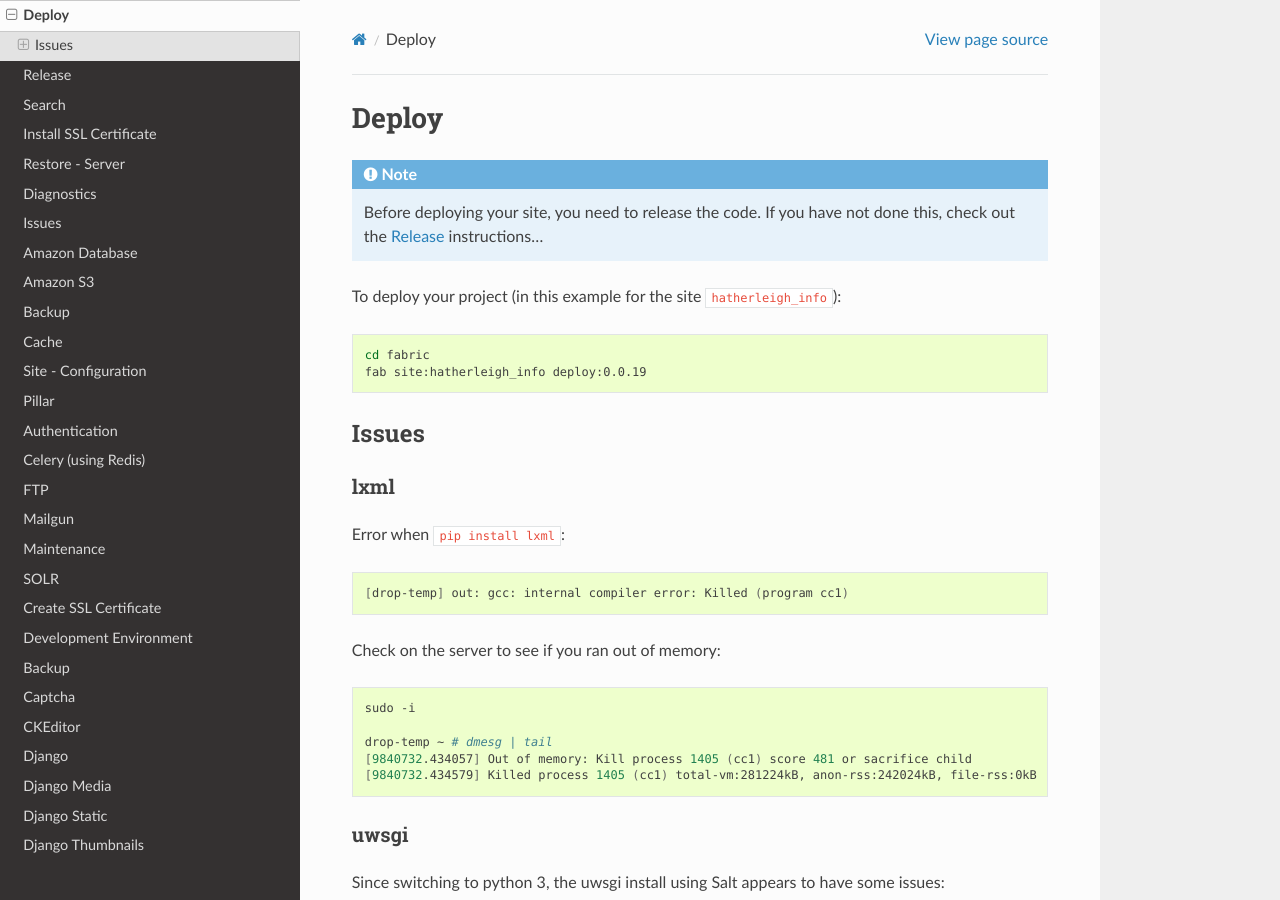
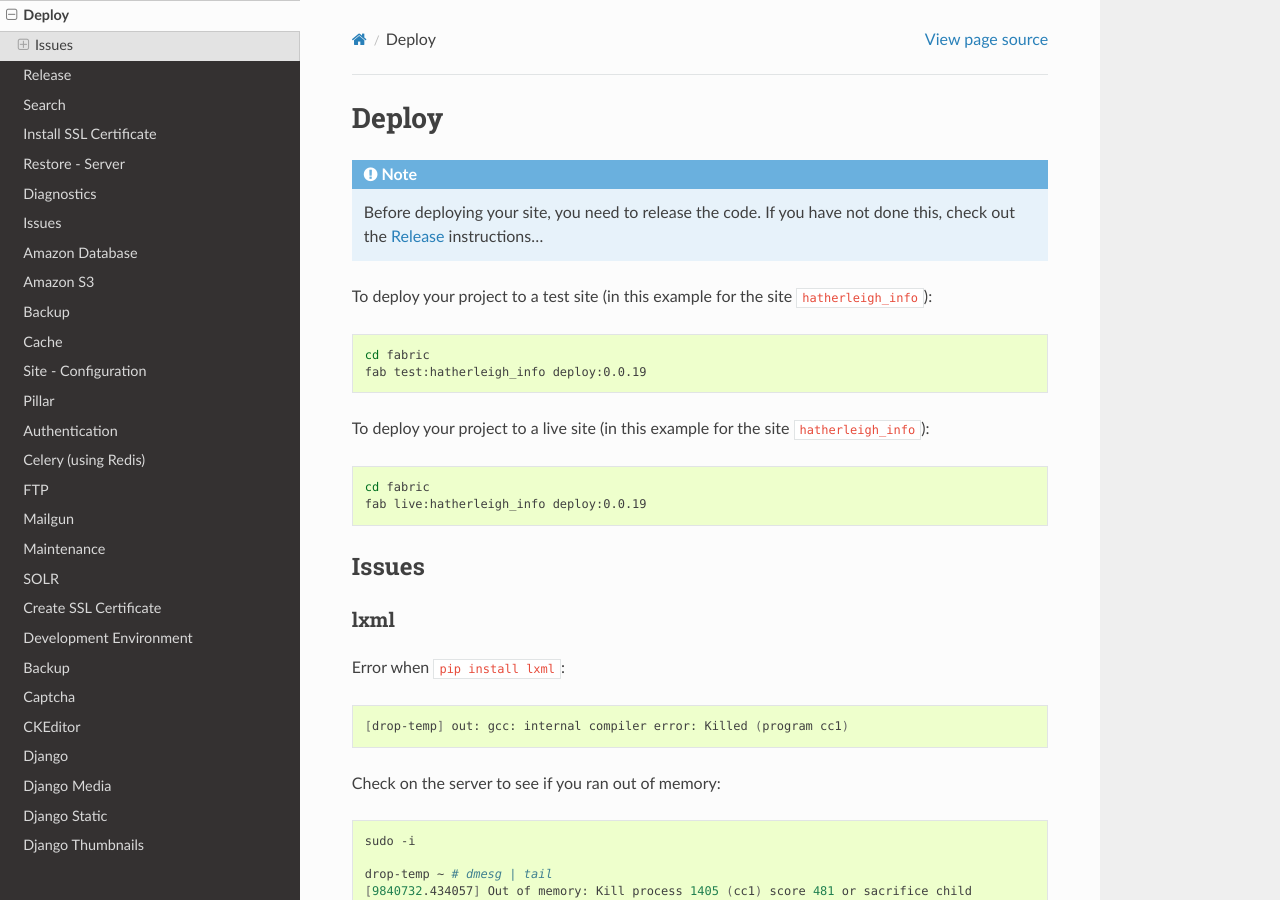
Before and after one commit to pkimber/old-docs-migrated-to-gitlab, a Sphinx documentation site: the page built from source/fabric-deploy.rst, in a window 1280 px wide and 900 px high. Built offline with Sphinx 7.4.7 and the Read the Docs theme 2.0.0, drawn with Linux system fonts in a browser that asks for light colours.

Commit message:
Update fabric-deploy doc for live and test prefixes

```diff
--- a/source/fabric-deploy.rst
+++ b/source/fabric-deploy.rst
@@ -8,10 +8,15 @@ Deploy
   Before deploying your site, you need to release the code.  If you have not
   done this, check out the :doc:`fabric-release` instructions...
 
-To deploy your project (in this example for the site ``hatherleigh_info``)::
+To deploy your project to a test site (in this example for the site ``hatherleigh_info``)::
 
   cd fabric
-  fab site:hatherleigh_info deploy:0.0.19
+  fab test:hatherleigh_info deploy:0.0.19
+
+To deploy your project to a live site (in this example for the site ``hatherleigh_info``)::
+
+  cd fabric
+  fab live:hatherleigh_info deploy:0.0.19
 
 Issues
 ======
```
